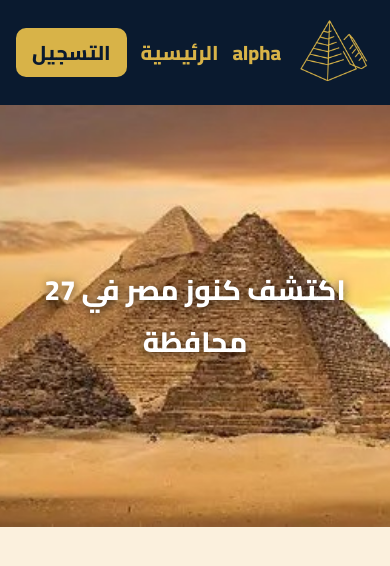
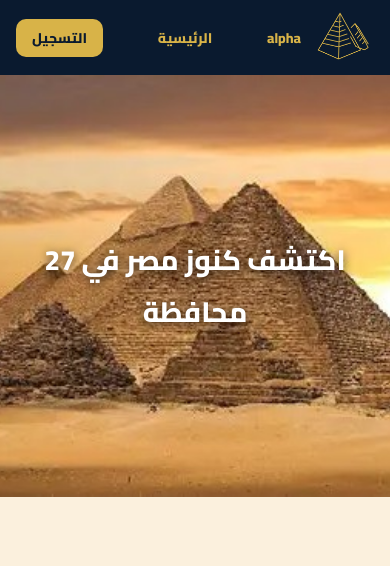
Before and after one commit to amr12866806-prog/alpha, a plain HTML site: page index.html in a window 390 px wide. Drawn offline with Linux system fonts and the light colour scheme.

Commit message:
Update style.css

```diff
--- a/style/style.css
+++ b/style/style.css
@@ -20,11 +20,6 @@ header {
     color: rgb(216, 179, 72);
     padding: 10px clamp(16px, 4vw, 64px);
     font-size: 20px;
-}
-
-body:has(.dark:checked) {
-    background-color: #0b1320;
-    color: #f8fafc;
 }
 
 header a:hover {
@@ -87,3 +82,14 @@ nav p {
     padding-inline: 16px;
     text-shadow: 0 2px 10px rgba(0, 0, 0, 0.7);
 }
+
+@media (max-width: 768px) {
+    header {
+        padding: 5px clamp(16px, 4vw, 64px);
+        font-size: 14px;
+    }
+
+    .prmids {
+        max-width: 65px;
+    }
+}
```
